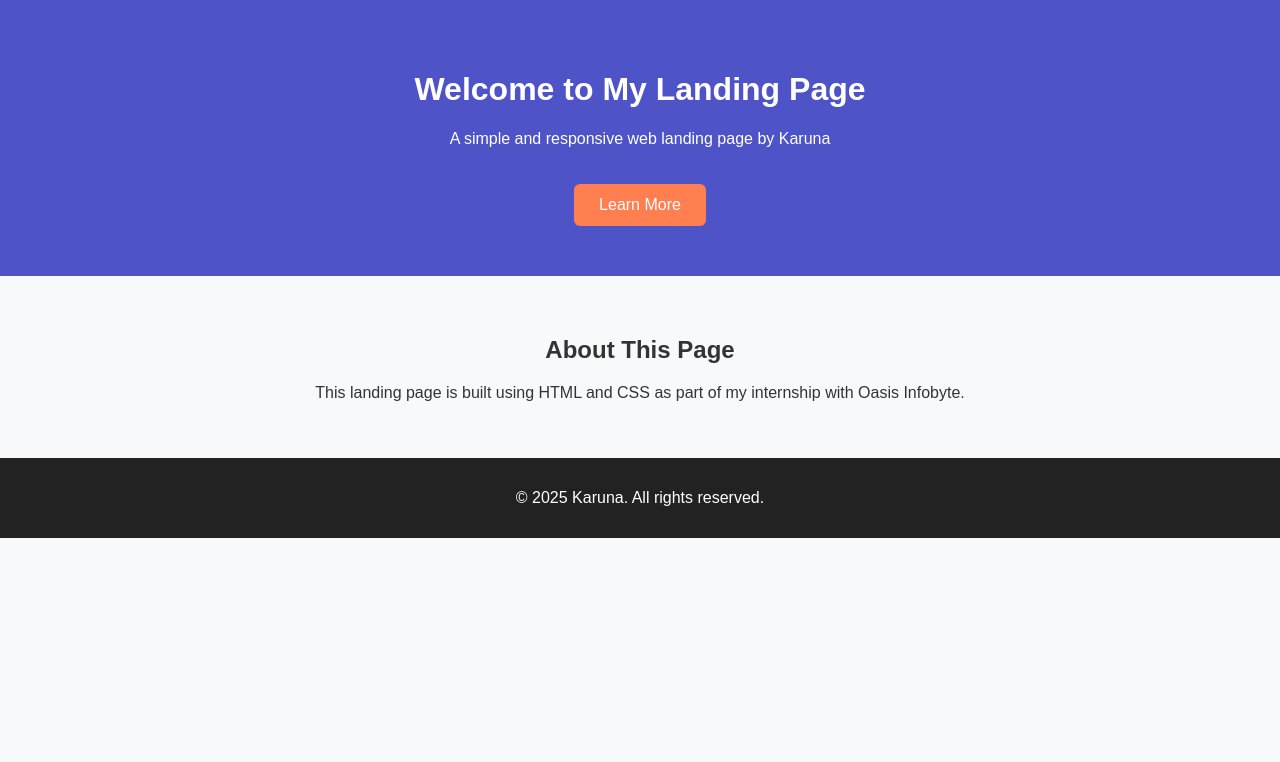
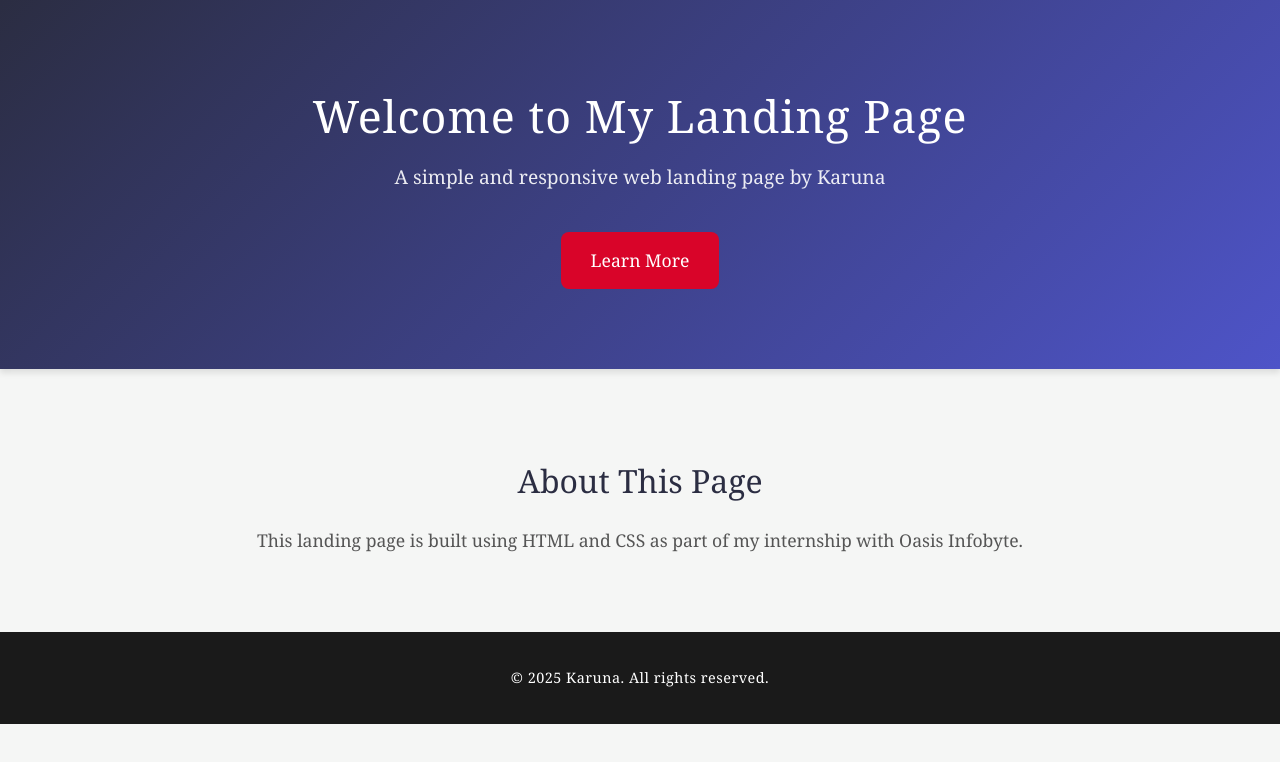
Before and after one commit to Karuna-1512/OIBSIP, a plain HTML site: page Task-01/index.html in a window 1280 px wide. Drawn offline with Linux system fonts and the light colour scheme.

Commit message:
Update style.css

```diff
--- a/Task-01/style.css
+++ b/Task-01/style.css
@@ -1,33 +1,72 @@
  body {
             margin: 0;
-    font-family: Arial, sans-serif;
-    background: #f8f9fa;
-    color: #333;
+            font-family: 'Georgia', serif;
+            background: #f5f6f5;
+            color: #2b2d42;
             text-align: center;
+            line-height: 1.6;
         }
 
         header {
-    background: #4e54c8;
-    color: white;
-    padding: 50px 20px;
+            background: linear-gradient(135deg, #2b2d42 0%, #4e54c8 100%);
+            color: #ffffff;
+            padding: 80px 20px;
+            box-shadow: 0 4px 6px rgba(0, 0, 0, 0.1);
+        }
+
+        header h1 {
+            font-size: 2.8em;
+            margin: 0;
+            font-weight: 400;
+            letter-spacing: 1px;
+        }
+
+        header p {
+            font-size: 1.2em;
+            opacity: 0.9;
+            margin: 10px 0 20px;
         }
 
         .btn {
             display: inline-block;
             margin-top: 20px;
-    padding: 12px 25px;
-    background-color: #ff7f50;
-    color: white;
+            padding: 14px 30px;
+            background-color: #d90429;
+            color: #ffffff;
             text-decoration: none;
-    border-radius: 6px;
+            border-radius: 8px;
+            font-size: 1.1em;
+            font-weight: 500;
+            transition: background-color 0.3s ease, transform 0.2s ease;
+        }
+
+        .btn:hover {
+            background-color: #ef233c;
+            transform: translateY(-2px);
         }
 
         section {
-    padding: 40px 20px;
+            padding: 60px 20px;
+            max-width: 800px;
+            margin: 0 auto;
+        }
+
+        section h2 {
+            font-size: 2em;
+            font-weight: 400;
+            color: #2b2d42;
+            margin-bottom: 20px;
+        }
+
+        section p {
+            font-size: 1.1em;
+            color: #555;
         }
 
         footer {
-    background: #222;
-    color: white;
-    padding: 15px;
+            background: #1a1a1a;
+            color: #ffffff;
+            padding: 20px;
+            font-size: 0.9em;
+            letter-spacing: 0.5px;
         }
```
Lines whose indentation alone changed are shown as unchanged.
